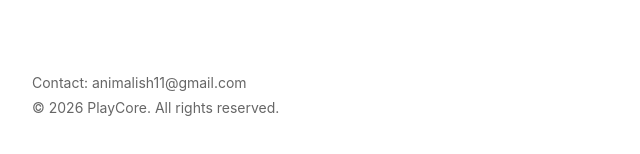
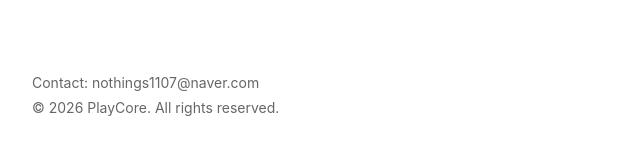
Before and after one commit to PlayCore11/PlayCore11.github.io, a plain HTML site: page index.html in a window 1280 px wide. Shown: the part 2879-3033 px from the top of the page, 158-798 px from the left. Drawn offline with Linux system fonts and the light colour scheme.

Commit message:
Update index.html

```diff
--- a/index.html
+++ b/index.html
@@ -137,7 +137,7 @@ Unity PlayerPrefsを使用してユーザーの端末内にのみ保存されま
 ---
 
 <div class="footer">
-Contact: animalish11@gmail.com<br>
+Contact: nothings1107@naver.com<br>
 © 2026 PlayCore. All rights reserved.
 </div>
 
```
